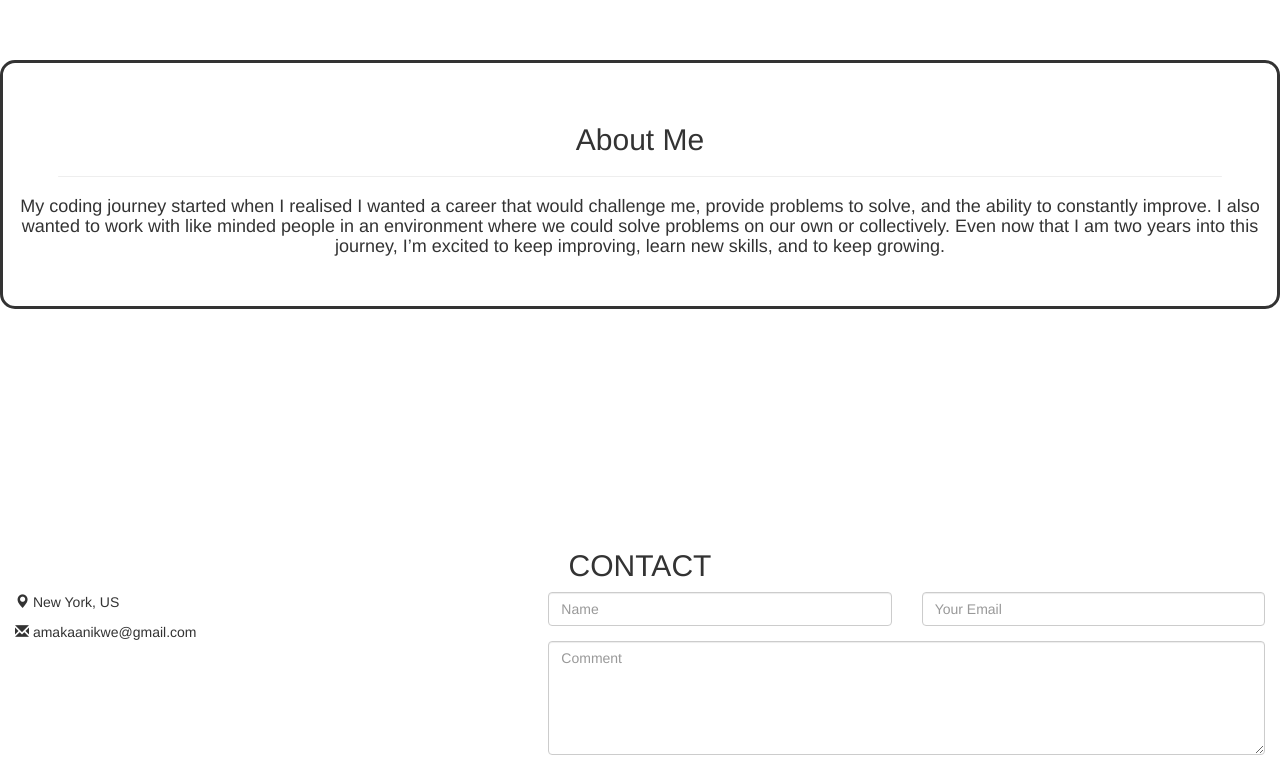
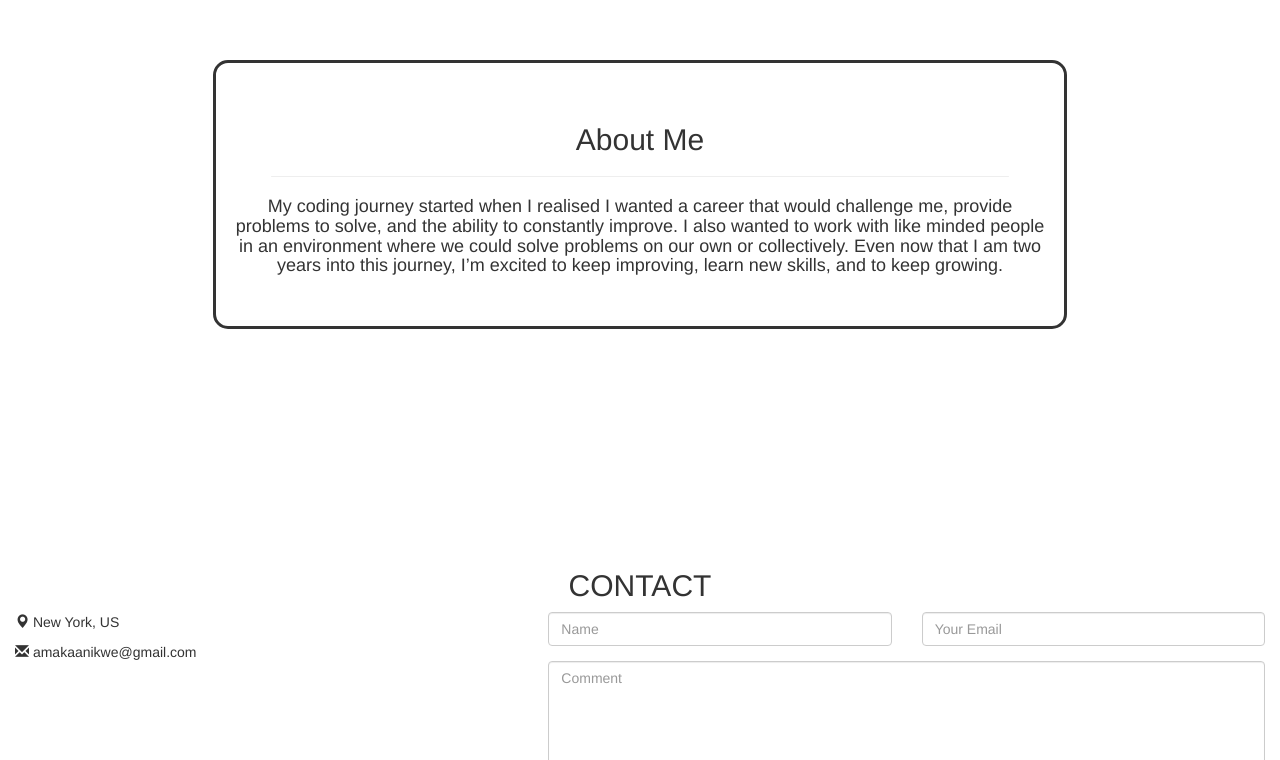
Before and after one commit to amakaanikwe/Portfolio-Site, a website: page index.html in a window 1280 px wide. Shown: the part 2582-3342 px from the top of the page. Drawn offline with nearby package versions, Linux system fonts and the light colour scheme; some packages are replaced by stand-ins of ours; a script that the page names is missing.

Commit message:
Updated about section

```diff
--- a/index.html
+++ b/index.html
@@ -248,13 +248,15 @@
 -->
     <section id="about" class="container-fluid text-center info abtColor">
       <div class="row">
-        <div class="col-lg-12 about">
-          <h2>About Me</h2>
-          <hr />
-            <h4 class="text-center">
-              My coding journey started  when I realised I wanted a career that would challenge me, provide problems to solve, and the ability to constantly improve.  I also wanted to work with like minded people in an environment where we could solve problems on our own or collectively.  Even now that I am two years into this journey, I’m excited to keep improving, learn new skills, and to keep growing.
-            </h4>
+        <div class="col-lg-2"></div>
+        <div class="col-lg-8 about">
+            <h2>About Me</h2>
+            <hr />
+              <h4 class="text-center">
+                My coding journey started  when I realised I wanted a career that would challenge me, provide problems to solve, and the ability to constantly improve.  I also wanted to work with like minded people in an environment where we could solve problems on our own or collectively.  Even now that I am two years into this journey, I’m excited to keep improving, learn new skills, and to keep growing.
+              </h4>
         </div>
+        <div class="col-lg-2"></div>
       </div>
     </section>
 
--- a/public/css/style.css
+++ b/public/css/style.css
@@ -264,6 +264,7 @@ img {
     margin: 0px;
   }
 }
+
 /* Footer  */
 footer {
     background-color: #070f13;
```
